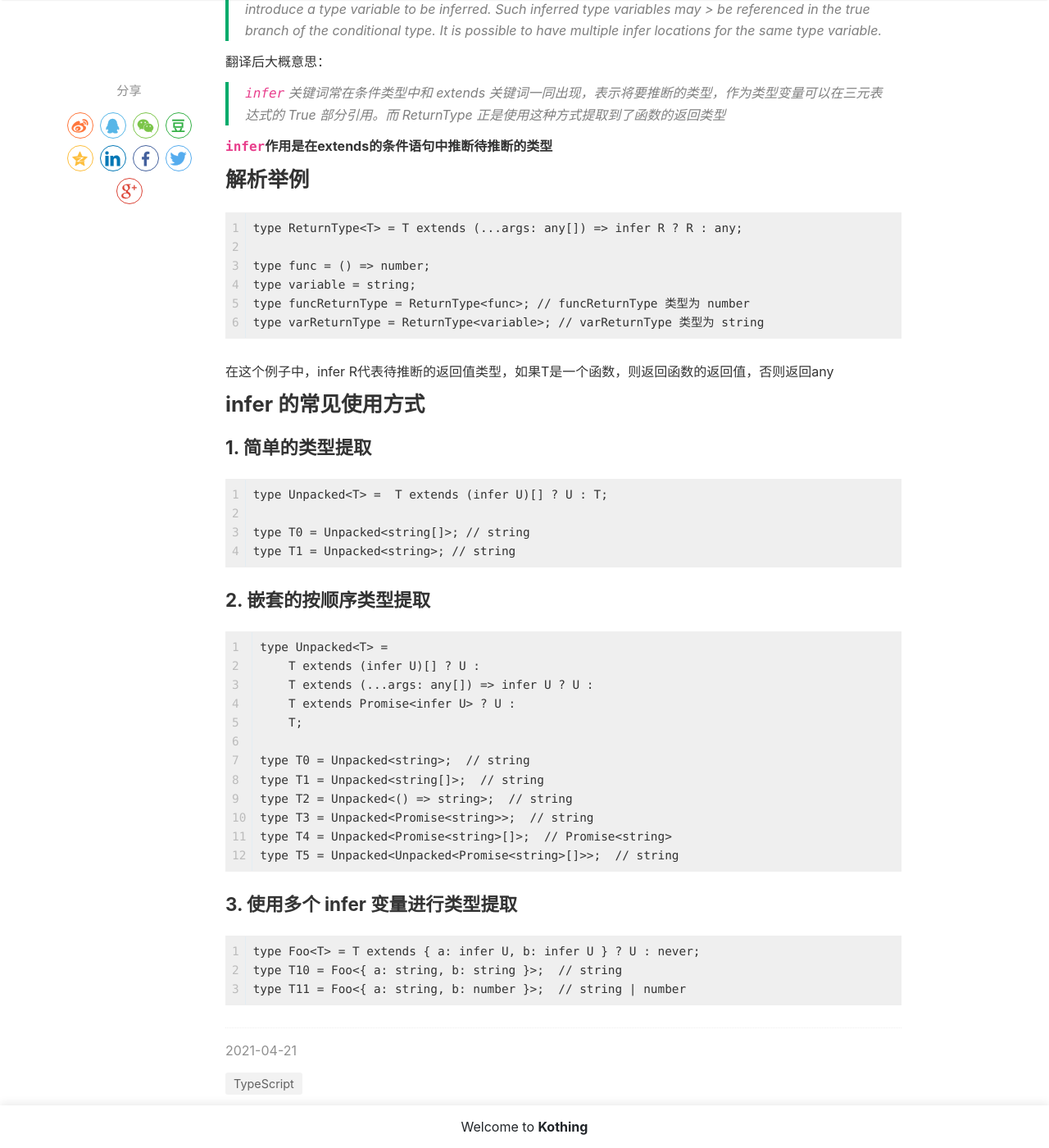
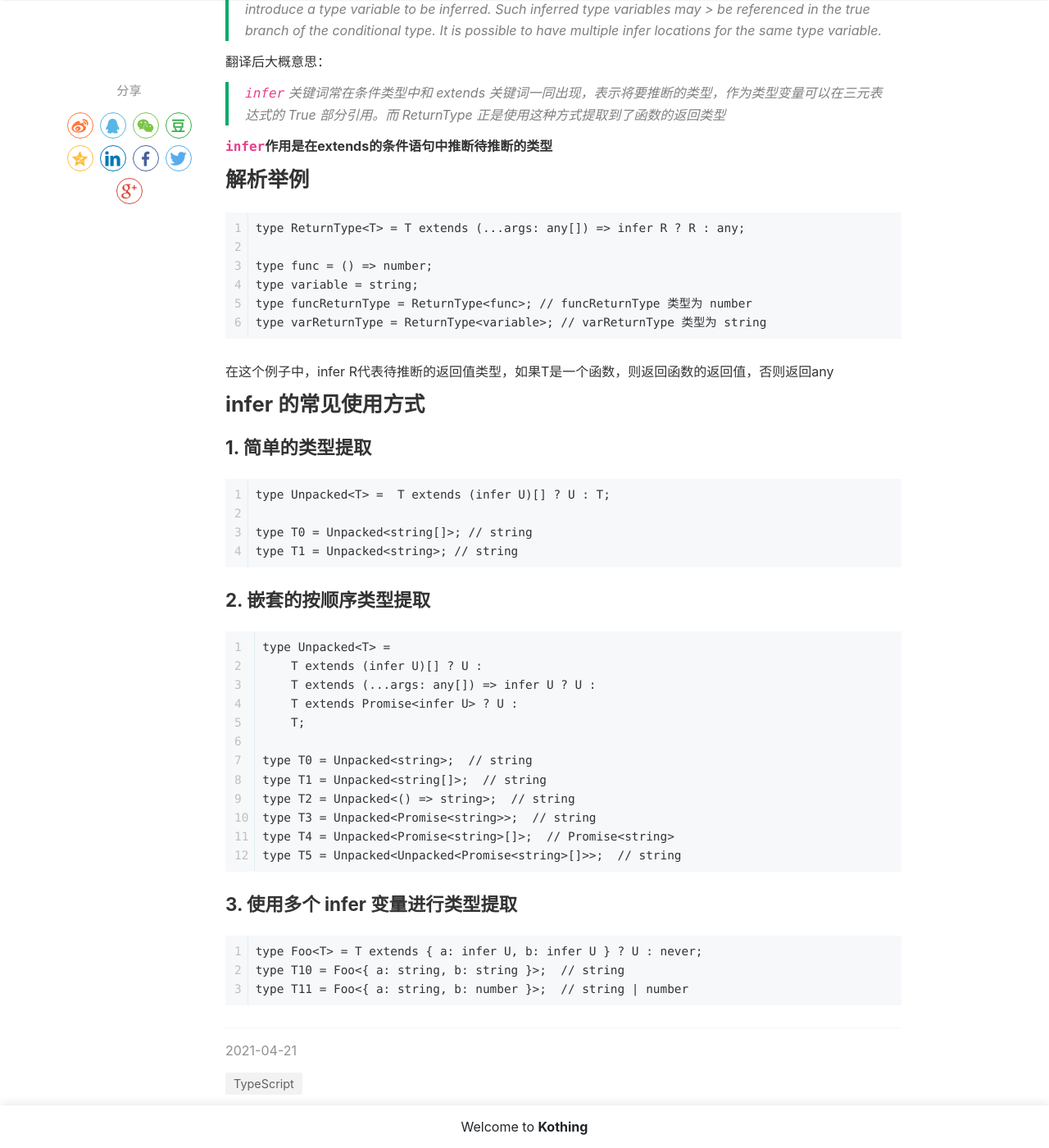
Before and after one commit to kothing/kothing.github.io, a Jekyll site: the page built from _posts/2021-04-21-TypeScript-keywords-infer.md, in a window 1280 px wide and 1400 px high, scrolled down 1003 px. Shown: the whole window at 82% size. Built offline with Jekyll 4.4.1, drawn with Linux system fonts in a browser that asks for light colours; nearby versions of some CDN libraries; comment, search, counter and statistics services are not loaded.

Commit message:
Update _syntax.scss

```diff
--- a/_sass/_syntax.scss
+++ b/_sass/_syntax.scss
@@ -4,7 +4,7 @@
     font-size: 100%;
 }
 .highlight {
-    background-color: #efefef;
+    background-color: #f6f8fa;
     .c { color: #999988; font-style: italic } /* Comment */
     .err { color: #a61717; background-color: #e3d2d2 } /* Error */
     .k { color:#d73a49; } /* Keyword */
@@ -78,4 +78,5 @@ td.rouge-code {
 pre.lineno {
     color: #9999;
     border-right: #E3EDF3 1px solid;
+    padding-left: 10px;
 }
```
